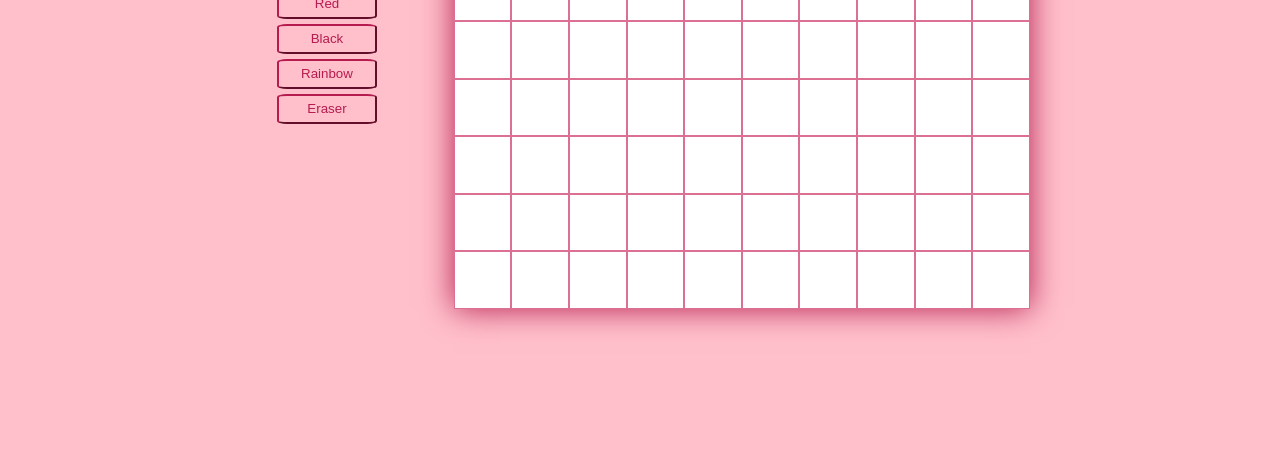
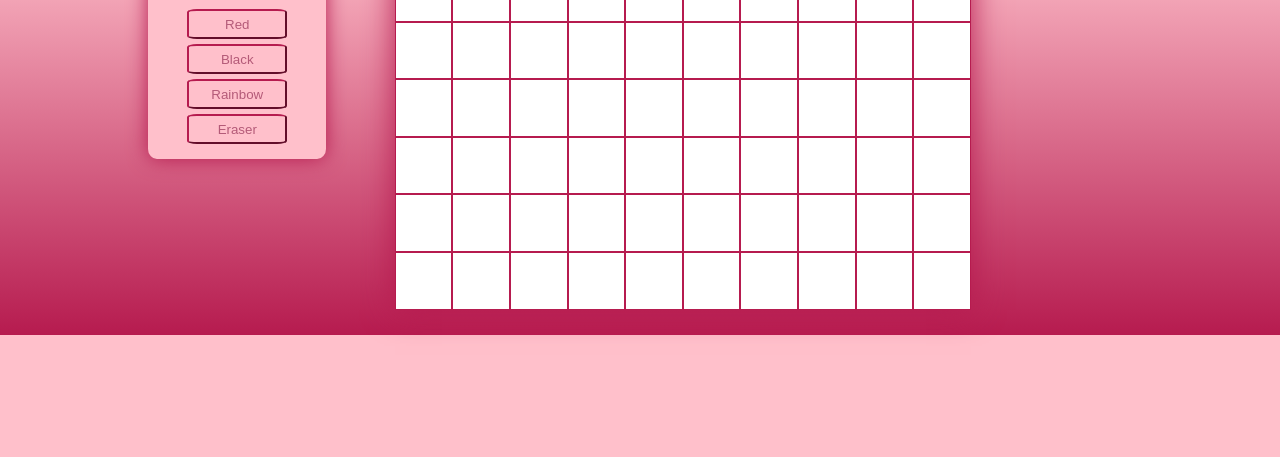
Before and after one commit to hpthu0697/ETCH-A-SKETCH, a plain HTML site: page index.html in a window 1280 px wide. Shown: the part 343-800 px from the top of the page. Drawn offline with Linux system fonts and the light colour scheme.

Commit message:
css edits

```diff
--- a/styles.css
+++ b/styles.css
@@ -1,11 +1,12 @@
 body {
     margin: 0;
-    gap: 50px;
+    gap: 8%;
     display: flex;
-    justify-content: center;
-    background-color: pink;
+    background-image: linear-gradient(to bottom, pink 40%, rgb(182, 27, 79));
     font-family: cursive;
-    color: palevioletred;
+    font-weight: 700;
+    color:rgb(182, 27, 79);
+    margin: 2%;
 }
 
 .tiles {
@@ -23,11 +24,11 @@ body {
 #gridContainer {
     display: flex;
     flex-direction: column;
-    gap: 20px;
+    gap: 5px;
 }
 
 #heading {
-    font-size: 3em;
+    font-size: 2.5em;
     display: inline-flex;
     justify-content: center;
     align-items: center;
@@ -35,10 +36,13 @@ body {
 
 .sideBar {
     display: flex;
+    justify-content: center;
     flex-direction: column;
-    justify-content: center;
-    font-size: 2em;
+    font-size: 1.7em;
+    font-weight: 700;
     gap: 30px;
+    border-color: rgb(182, 27, 79);
+    margin-left: 10%;
 }
 
 button {
@@ -48,7 +52,7 @@ button {
     height: 30px;
     border-radius: 10%;
     border-color: rgb(182, 27, 79);
-    color:rgb(182, 27, 79)
+    color: rgb(180, 90, 120);
 }
 
 .sizeOption, .colorOptions {
@@ -56,4 +60,13 @@ button {
     flex-direction: column;
     align-items: center;
     gap: 5px;
+    box-shadow: 0 0 20px rgb(182, 27, 79);
+    width: 100%;
+    padding: 10%;
+    border-radius: 5%;
+    background-color: pink;
 }
+
+button:hover {
+    color: rgb(150, 0, 50);
+}
```
